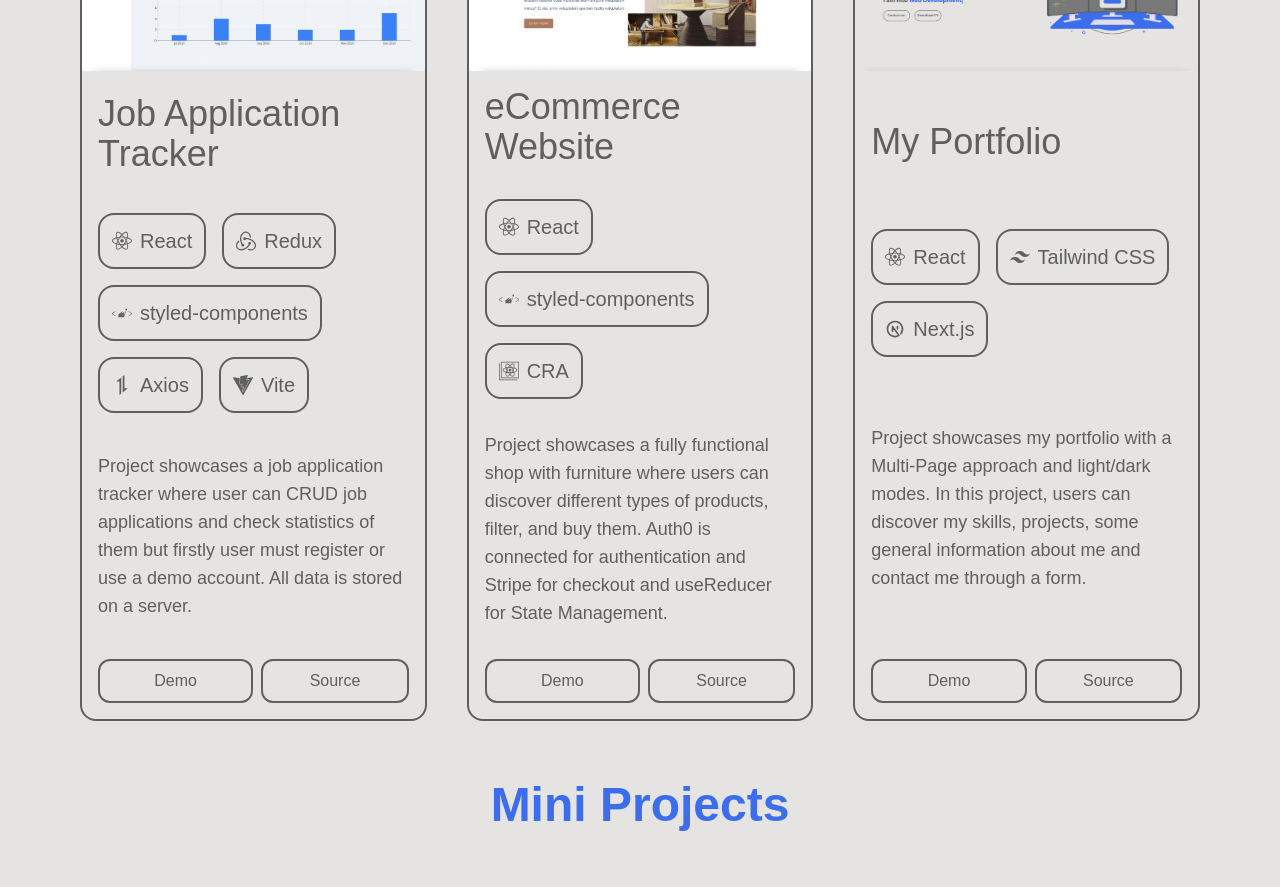
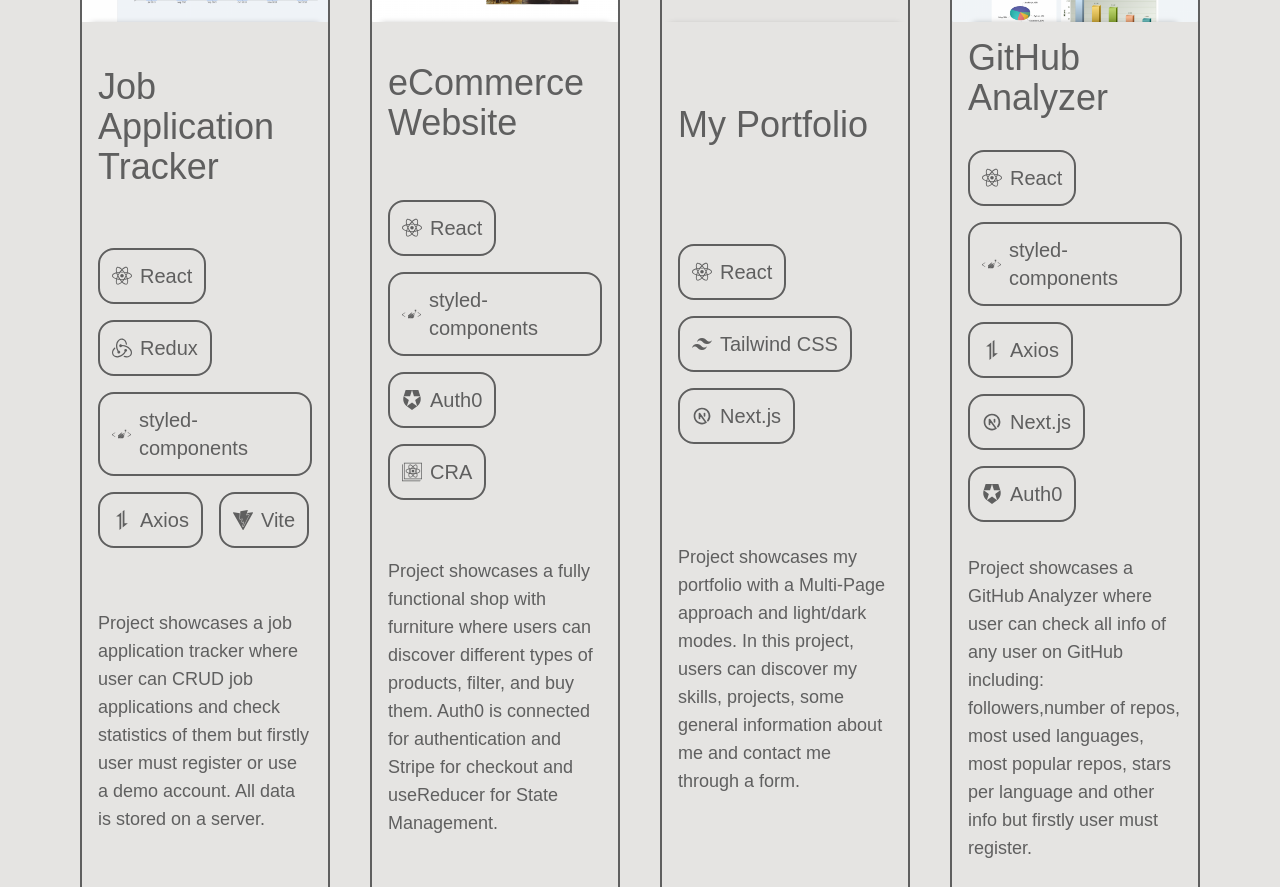
Before and after one commit to mykhailokrachun/mk-portfolio, a Next.js app: page /projects in a window 1280 px wide. Shown: the part 320-1207 px from the top of the page. Built offline with nearby package versions, Linux system fonts and the light colour scheme; a web font is replaced by a local one.

Commit message:
add github analyzer to main projects

```diff
--- a/src/components/projectsComponents/MainProjects.tsx
+++ b/src/components/projectsComponents/MainProjects.tsx
@@ -4,6 +4,7 @@
 import portfolioPreviewLight from '../../../public/portfolioPreviewLight.png';
 import portfolioPreviewDark from '../../../public/portfolioPreviewDark.png';
 import jobTrackerPreview from '../../../public/jobTrackerPreview.png';
+import githubAnalyzerPreview from '../../../public/githubAnalyzerPreview.png';
 import { GrReactjs } from 'react-icons/gr';
 import {
   SiStyledcomponents,
@@ -12,6 +13,7 @@
   SiCreatereactapp,
   SiVite,
   SiTailwindcss,
+  SiAuth0,
 } from 'react-icons/si';
 import { TbBrandNextjs } from 'react-icons/tb';
 import styles from '../../styles/MainProjects.module.css';
@@ -25,7 +27,7 @@
       <h1 className='text-[3rem] text-altBlue font-[700] p-2 pb-0 md:pb-4 md:p-4 text-center'>
         Main Projects
       </h1>
-      <div className='w-full p-8 grid grid-rows-3 md:grid-rows-none md:grid-cols-3 gap-10 md:gap-10 md:px-20'>
+      <div className='w-full p-8 grid grid-rows-3 md:grid-rows-none md:grid-cols-4 gap-10 md:gap-10 md:px-20'>
         {/* first column */}
         <article className={styles.article}>
           <Link href='https://mykhailok-job-application-tracker.netlify.app/'>
@@ -98,6 +100,10 @@
             <article className={styles.techUsed}>
               <SiStyledcomponents />
               <span>styled-components</span>
+            </article>
+            <article className={styles.techUsed}>
+              <SiAuth0 />
+              <span>Auth0</span>
             </article>
             <article className={styles.techUsed}>
               <SiCreatereactapp />
@@ -173,6 +179,60 @@
             </Link>
           </div>
         </article>
+        {/* fourth column */}
+        <article className={styles.article}>
+          <Link href='https://mykhailok-github-analyzer.netlify.app/'>
+            <Image
+              src={githubAnalyzerPreview}
+              alt='githubAnalyzer preview'
+              className='w-full h-auto'
+            />
+          </Link>
+          <h1 className={styles.h1project}>GitHub Analyzer</h1>
+          {/* tech used */}
+          <div className='flex flex-wrap items-center p-2'>
+            <article className={styles.techUsed}>
+              <GrReactjs />
+              <span>React</span>
+            </article>
+            <article className={styles.techUsed}>
+              <SiStyledcomponents />
+              <span>styled-components</span>
+            </article>
+            <article className={styles.techUsed}>
+              <SiAxios />
+              <span>Axios</span>
+            </article>
+            <article className={styles.techUsed}>
+              <TbBrandNextjs />
+              <span>Next.js</span>
+            </article>
+            <article className={styles.techUsed}>
+              <SiAuth0 />
+              <span>Auth0</span>
+            </article>
+          </div>
+          <p className='text-lg p-4'>
+            Project showcases a GitHub Analyzer where user can check all info of
+            any user on GitHub including: followers,number of repos, most used
+            languages, most popular repos, stars per language and other info but
+            firstly user must register.
+          </p>
+          <div className='w-full grid grid-cols-2 p-4 space-x-2'>
+            <Link
+              href='https://mykhailok-github-analyzer.netlify.app/'
+              className={styles.linkButton}
+            >
+              Demo
+            </Link>
+            <Link
+              href='https://github.com/mykhailokrachun/github-analyzer'
+              className={styles.linkButton}
+            >
+              Source
+            </Link>
+          </div>
+        </article>
       </div>
     </section>
   );
```
Also changed, not shown: public/githubAnalyzerPreview.png (added).
